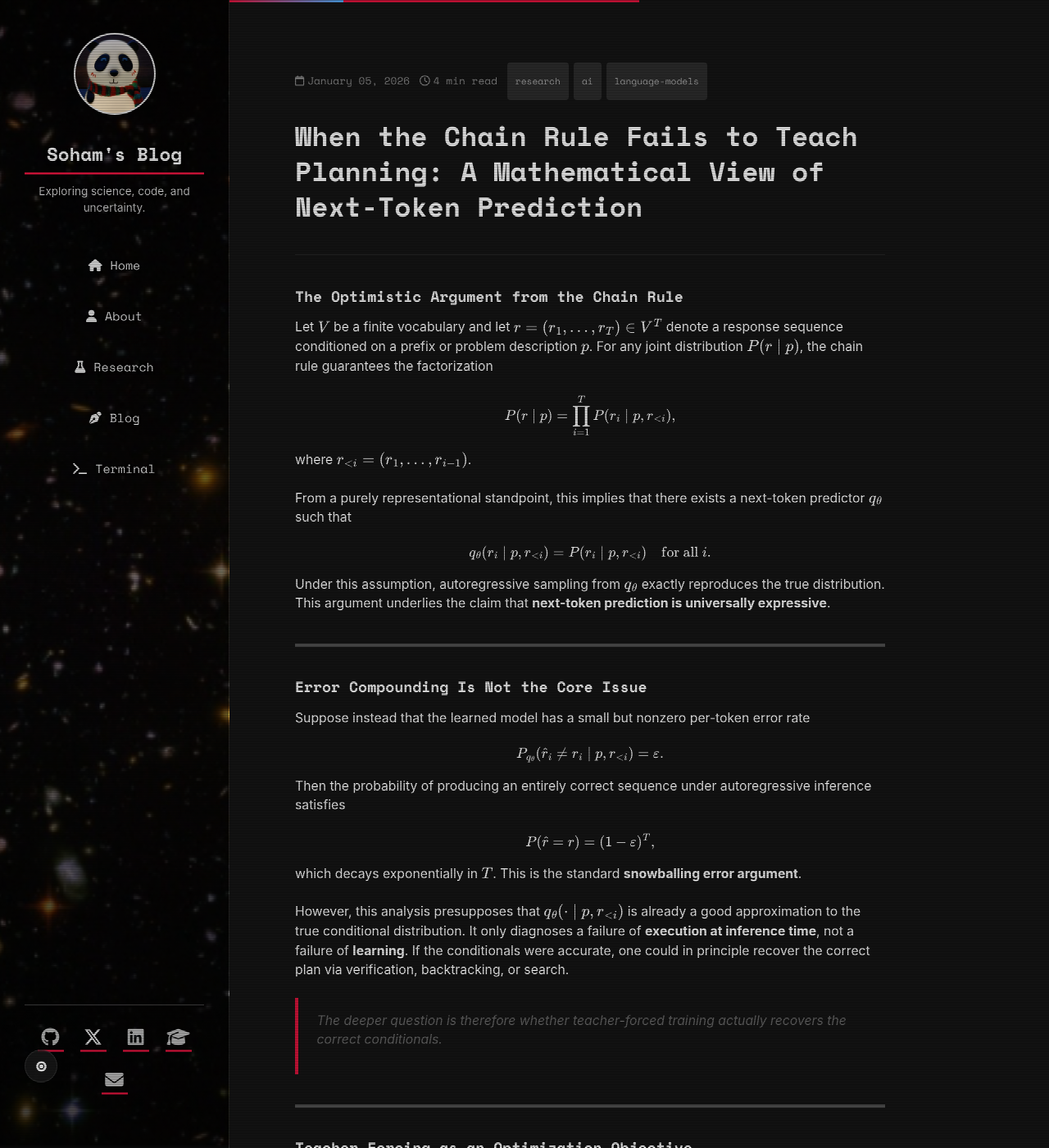
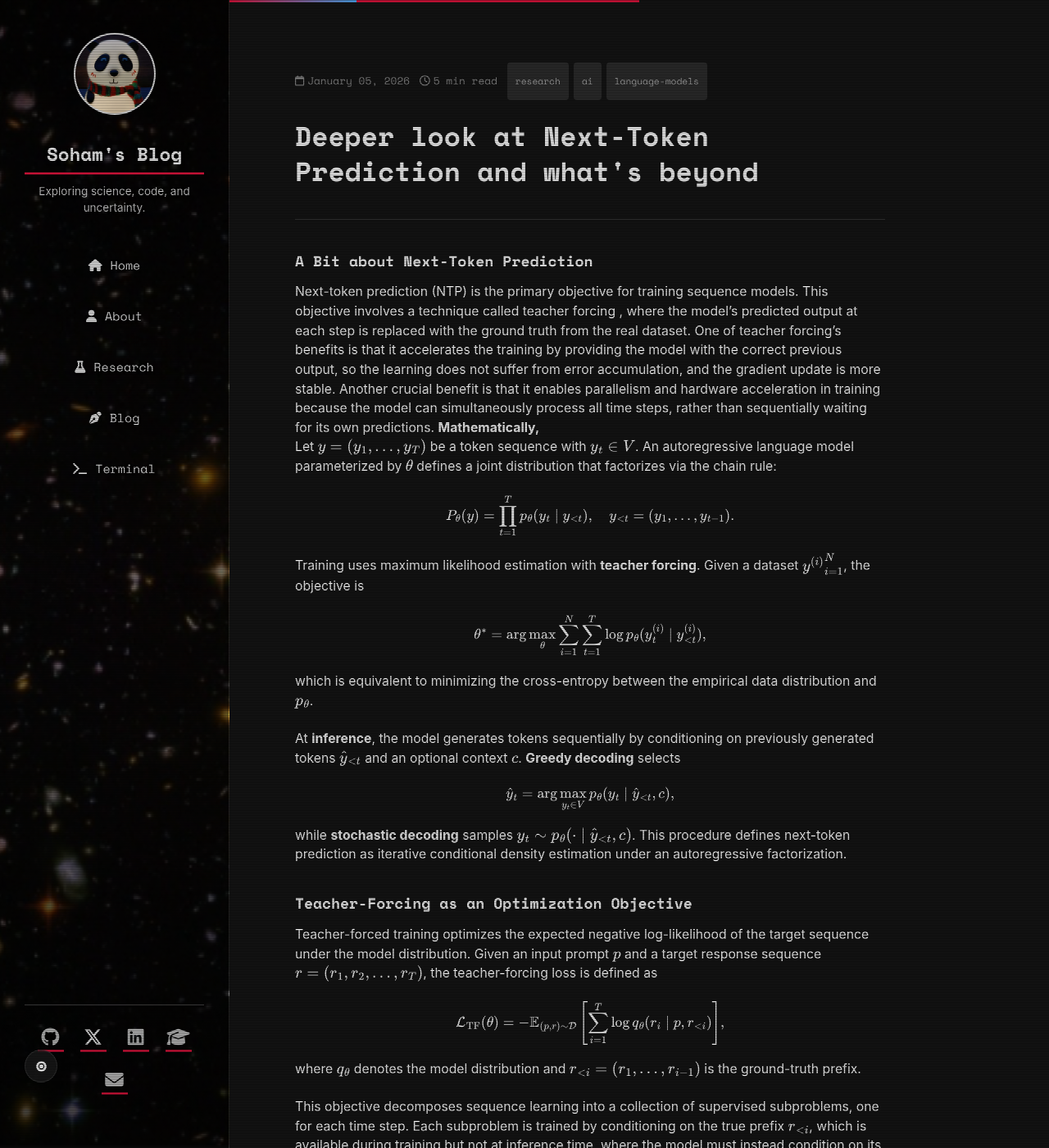
Before and after one commit to shb2908/shb2908.github.io, a Jekyll site: the page built from _posts/2025-11-19-welcome-player-one.md, in a window 1280 px wide and 1400 px high. Shown: the whole window at 82% size. Built offline with Jekyll 4.4.1, drawn with Linux system fonts in a browser that asks for light colours; some of the changed text lies outside the part shown.

Commit message:
updated blogs part1

```diff
--- a/_posts/2025-11-19-welcome-player-one.md
+++ b/_posts/2025-11-19-welcome-player-one.md
@@ -1,32 +1,56 @@
 ---
 layout: papermod-post
-title: "When the Chain Rule Fails to Teach Planning: A Mathematical View of Next-Token Prediction"
+title: "Deeper look at Next-Token Prediction and what's beyond"
 date: 2026-01-05 12:00:00 +0530
 categories: [research, ai, language-models]
-description: "A mathematical analysis of why next-token prediction with teacher-forcing fails to learn planning, even with infinite data and capacity."
+description: "why does next-token prediction with teacher-forcing fails to learn planning, even with infinite data and capacity."
 ---
 
-## The Optimistic Argument from the Chain Rule
+## A Bit about Next-Token Prediction
+Next-token prediction (NTP) is the primary objective for training sequence models. This
+objective involves a technique called teacher forcing , where the model’s predicted output at each step is replaced with the ground truth from the real dataset. One of teacher forcing’s benefits is that it accelerates the training by providing the model
+with the correct previous output, so the learning does not suffer from error accumulation,
+and the gradient update is more stable. Another crucial benefit is that it enables parallelism
+and hardware acceleration in training because the model can simultaneously process all
+time steps, rather than sequentially waiting for its own predictions.
+**Mathematically,** \\
+Let $y = (y_1, \ldots, y_T)$ be a token sequence with $y_t \in V$. An autoregressive language model parameterized by $\theta$ defines a joint distribution that factorizes via the chain rule:
 
-Let $V$ be a finite vocabulary and let $r = (r_1, \ldots, r_T) \in V^T$ denote a response sequence conditioned on a prefix or problem description $p$. For any joint distribution $P(r \mid p)$, the chain rule guarantees the factorization
+$$P_\theta(y) = \prod_{t=1}^{T} p_\theta(y_t \mid y_{\lt t}), \quad y_{\lt t} = (y_1, \ldots, y_{t-1}).$$
 
-$$P(r \mid p) = \prod_{i=1}^{T} P(r_i \mid p, r_{<i}),$$
+Training uses maximum likelihood estimation with **teacher forcing**. Given a dataset $\{y^{(i)}\}_{i=1}^{N}$, the objective is
 
-where $r_{<i} = (r_1, \ldots, r_{i-1})$.
+$$\theta^* = \arg\max_\theta \sum_{i=1}^{N} \sum_{t=1}^{T} \log p_\theta(y_t^{(i)} \mid y_{\lt t}^{(i)}),$$
 
-From a purely representational standpoint, this implies that there exists a next-token predictor $q_\theta$ such that
+which is equivalent to minimizing the cross-entropy between the empirical data distribution and $p_\theta$.
 
-$$q_\theta(r_i \mid p, r_{<i}) = P(r_i \mid p, r_{<i}) \quad \text{for all } i.$$
+At **inference**, the model generates tokens sequentially by conditioning on previously generated tokens $\hat{y}_{<t}$ and an optional context $c$. **Greedy decoding** selects
 
-Under this assumption, autoregressive sampling from $q_\theta$ exactly reproduces the true distribution. This argument underlies the claim that **next-token prediction is universally expressive**.
+$$\hat{y}_t = \arg\max_{y_t \in V} p_\theta(y_t \mid \hat{y}_{<t}, c),$$
 
----
+while **stochastic decoding** samples $y_t \sim p_\theta(\cdot \mid \hat{y}_{<t}, c)$. This procedure defines next-token prediction as iterative conditional density estimation under an autoregressive factorization.
+
+## Teacher-Forcing as an Optimization Objective
+
+Teacher-forced training optimizes the expected negative log-likelihood of the target sequence under the model distribution. Given an input prompt $p$ and a target response sequence $r = (r_1, r_2, \dots, r_T)$, the teacher-forcing loss is defined as
+
+$$\mathcal{L}_{\text{TF}}(\theta) = - \mathbb{E}_{(p,r) \sim \mathcal{D}} \left[ \sum_{i=1}^{T} \log q_\theta(r_i \mid p, r_{\lt i}) \right],$$
+
+where $q_\theta$ denotes the model distribution and $r_{\lt i} = (r_1, \dots, r_{i-1})$ is the ground-truth prefix.
+
+This objective decomposes sequence learning into a collection of supervised subproblems, one for each time step. Each subproblem is trained by conditioning on the true prefix $r_{\lt i}$, which is available during training but not at inference time, where the model must instead condition on its own previously generated tokens.
+
+The standard assumption underlying teacher forcing is that minimizing $\mathcal{L}_{\text{TF}}$ yields a model whose conditional distributions satisfy
+
+$$q_\theta(r_i \mid p, r_{\lt i}) \approx P(r_i \mid p, r_{\lt i}) \quad \text{for all } i,$$
+
+where $P$ denotes the true data-generating distribution.
 
 ## Error Compounding Is Not the Core Issue
 
 Suppose instead that the learned model has a small but nonzero per-token error rate
 
-$$P_{q_\theta}(\hat{r}_i \neq r_i \mid p, r_{<i}) = \varepsilon.$$
+$$P_{q_\theta}(\hat{r}_i \neq r_i \mid p, r_{\lt i}) = \varepsilon.$$
 
 Then the probability of producing an entirely correct sequence under autoregressive inference satisfies
 
@@ -34,83 +58,53 @@
 
 which decays exponentially in $T$. This is the standard **snowballing error argument**.
 
-However, this analysis presupposes that $q_\theta(\cdot \mid p, r_{<i})$ is already a good approximation to the true conditional distribution. It only diagnoses a failure of **execution at inference time**, not a failure of **learning**. If the conditionals were accurate, one could in principle recover the correct plan via verification, backtracking, or search.
+However, this analysis presupposes that $q_\theta(\cdot \mid p, r_{\lt i})$ is already a good approximation to the true conditional distribution. It only diagnoses a failure of **execution at inference time**, not a failure of **learning**. If the conditionals were accurate, one could in principle recover the correct plan via verification, backtracking, or search.
 
 > The deeper question is therefore whether teacher-forced training actually recovers the correct conditionals.
 
----
-
-## Teacher-Forcing as an Optimization Objective
-
-Teacher-forced training optimizes the expected log-likelihood
-
-$$\mathcal{L}_{\text{TF}}(\theta) = \mathbb{E}_{(p,r) \sim \mathcal{D}} \left[ \sum_{i=1}^{T} \log q_\theta(r_i \mid p, r_{<i}) \right].$$
-
-This objective decomposes sequence learning into $T$ supervised subproblems. Crucially, **each subproblem conditions on the ground-truth prefix $r_{<i}$**, which is information that will not be available at inference time.
-
-The standard assumption is that minimizing $\mathcal{L}_{\text{TF}}$ yields $q_\theta(r_i \mid p, r_{<i}) \approx P(r_i \mid p, r_{<i})$ for all $i$. The paper shows that this assumption fails for a broad class of tasks.
-
----
-
-## Lookahead Tasks and Conditional Shortcutting
-
-Consider tasks in which the correct value of an early token $r_1$ depends on information that is only logically determined by later tokens $r_k, \ldots, r_T$. Formally, such tasks exhibit a dependency structure where
-
-$$r_1 = f(p, r_{k:T}) \quad \text{for some } k > 1,$$
-
-while no function $g$ exists such that $r_1 = g(p)$ alone.
-
-In these settings, teacher-forcing introduces an alternative family of conditional predictors
-
-$$\tilde{f}_i(p, r_{<i}) \approx r_i,$$
-
-that exploit correlations between $r_{<i}$ and $r_i$ **without recovering the underlying dependency on $p$**.
-
-These predictors are valid minimizers of $\mathcal{L}_{\text{TF}}$ but do not correspond to the true conditional distribution $P(r_i \mid p, r_{<i})$ that would be encountered at inference time.
-
----
 
 ## The Clever Hans Mechanism
 
 For many tokens with large $i$, the conditional entropy
 
-$$H(r_i \mid p, r_{<i})$$
+$$H(r_i \mid p, r_{\lt i})$$
 
 is extremely small. Teacher-forcing therefore allows the model to learn a **trivial mapping** from $r_{i-1}$ to $r_i$, bypassing the need to compute any global plan from $p$.
 
 Formally, the model converges to a factorization
 
-$$q_\theta(r_i \mid p, r_{<i}) \approx q_\theta(r_i \mid r_{i-1}),$$
+$$q_\theta(r_i \mid p, r_{\lt i}) \approx q_\theta(r_i \mid r_{i-1}),$$
 
 even when
 
-$$P(r_i \mid p, r_{<i}) \neq P(r_i \mid r_{i-1})$$
+$$P(r_i \mid p, r_{\lt i}) \neq P(r_i \mid r_{i-1})$$
 
-at test time due to distributional shift in $r_{<i}$.
+at test time due to distributional shift in $r_{\lt i}$.
 
 This shortcut **perfectly minimizes training loss** while discarding the intended computation. It is structurally induced by the objective, not by insufficient data or capacity.
 
----
 
 ## Loss of Supervision and the Indecipherable Token
 
-Once later tokens are fitted via shortcuts, the remaining supervision concentrates on early tokens such as $r_1$. The learning problem reduces to minimizing
+When later tokens in an autoregressive sequence can be fitted through shortcut solutions, the effective supervision collapses onto early tokens, in particular the first response token $r_1$. Under teacher-forced training, the learning objective for this token reduces to
 
-$$\mathbb{E}_{(p,r) \sim \mathcal{D}} \left[ \log q_\theta(r_1 \mid p) \right],$$
+$$\mathbb{E}_{(p,r) \sim \mathcal{D}} \left[ \log q_\theta(r_1 \mid p) \right].$$
 
-but the correct predictor requires implicitly reconstructing the entire latent plan.
+In structured prediction tasks, the correct value of $r_1$ is not determined solely by the prompt $p$, but depends on an implicit latent plan that specifies the entire response sequence. Suppose the task requires composing $\ell$ discrete subroutines drawn from a finite set $\mathcal{C}$. The resulting hypothesis space has cardinality
 
-If the task requires composing $\ell$ discrete subroutines drawn from a finite set $\mathcal{C}$, the effective hypothesis space has size $|\mathcal{C}|^\ell$. The loss for $r_1$ becomes effectively binary:
+$$|\mathcal{H}| = |\mathcal{C}|^{\ell}.$$
 
-$$\ell(\theta) = \begin{cases} 0, & \text{if all subroutines are correct}, \\ \infty, & \text{otherwise}. \end{cases}$$
+Correct prediction of $r_1$ requires selecting the unique latent plan consistent with the ground-truth response. This induces an effective loss function of the form
 
-Gradient-based optimization over such a loss surface is **combinatorial and intractable**. As a result, the learned predictor for $r_1$ converges to a high-entropy approximation
+$$\ell(\theta) = \begin{cases} 0, & \text{if all } \ell \text{ subroutines are correct}, \\ \infty, & \text{otherwise}. \end{cases}$$
+
+The resulting loss surface is discontinuous and combinatorial, making gradient-based optimization intractable. Infinitesimal parameter updates almost surely correspond to incorrect latent plans and therefore incur maximal loss.
+
+Consequently, the learned conditional distribution for the first token converges to a high-entropy solution,
 
 $$q_\theta(r_1 \mid p) \approx \text{Uniform},$$
 
-even though the model achieves near-zero training loss overall.
-
----
+even though the model achieves near-zero training loss over full sequences under teacher forcing. This demonstrates a loss of effective supervision for early tokens and explains the emergence of indecipherable initial predictions in otherwise well-trained autoregressive models.
 
 ## Why Inference-Time Fixes Cannot Help
 
@@ -122,24 +116,9 @@
 
 so any decoding algorithm operating on $q_\theta$ is **fundamentally misinformed**.
 
----
 
-## Alternative Objectives and Identifiability
+## Thoughts
 
-When training is modified to remove access to ground-truth prefixes—such as by predicting multiple future tokens jointly or by conditioning on uninformative placeholders—the shortcut family $q_\theta(r_i \mid r_{i-1})$ is no longer feasible.
-
-In these objectives, the model must minimize
-
-$$\mathbb{E}_{(p,r) \sim \mathcal{D}} \left[ \sum_{i=1}^{T} \log q_\theta(r_i \mid p) \right],$$
-
-which **restores identifiability** of the true planning mechanism and empirically recovers correct generalization.
+The chain rule ensures that next-token predictors are **expressive**, but teacher-forced optimization does not ensure that the correct factorization is **learned**,the model conditions on ground-truth prefixes that implicitly contain information about future narrative outcomes, enabling shortcut solutions that bypass planning entirely.In lookahead tasks, the training objective admits spurious minimizers that condition on the answer rather than compute it.Long-horizon planning problems such as story generation, multiple factorizations achieve identical likelihood while relying on qualitatively different internal strategies including goal-conditioned narrative generation in which later tokens encode or reveal future structure, allowing earlier predictions to be fit without explicitly constructing a latent plan.
 
 ---
-
-## Conclusion
-
-The chain rule ensures that next-token predictors are **expressive**, but teacher-forced optimization does not ensure that the correct factorization is **learned**. In lookahead tasks, the training objective admits spurious minimizers that condition on the answer rather than compute it.
-
-This failure is **mathematical and structural**. It arises even in-distribution, even with infinite data, and even for simple deterministic tasks. As a result, planning failures in language models cannot be fully attributed to inference-time compounding of errors. They can originate directly from the next-token learning objective itself.
-
----
```
